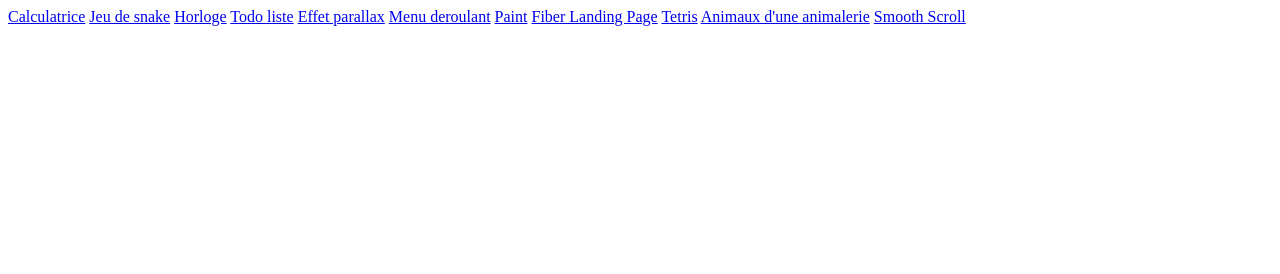
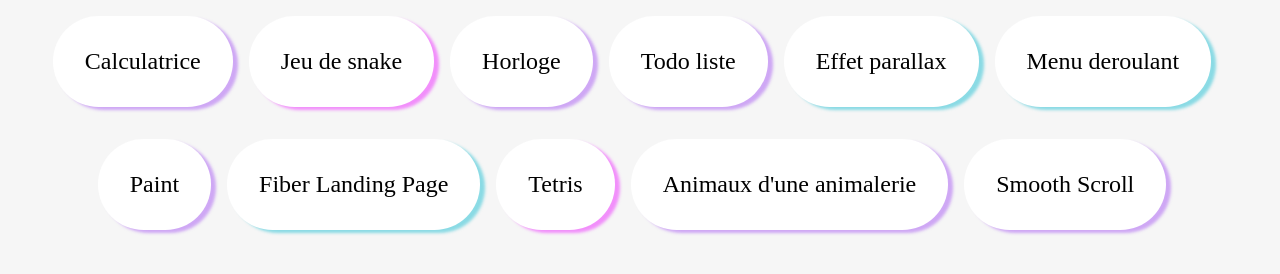
Before and after one commit to QuentinBeauchet/Projets, a plain HTML site: page index.html in a window 1280 px wide. Drawn offline with Linux system fonts and the light colour scheme; the site is published under a folder, as on GitHub Pages, so addresses that start at the root find nothing.

Commit message:
Update index.html

```diff
--- a/index.html
+++ b/index.html
@@ -1,7 +1,7 @@
 <!DOCTYPE html>
 <html lang="fr">
   <head>
-    <link rel="stylesheet" href="/Styles/liens.css" />
+    <link rel="stylesheet" href="./Styles/liens.css" />
     <title>Liste de petits projets</title>
   </head>
   <body>
```
